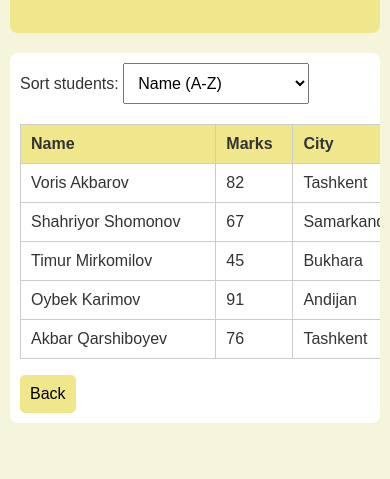
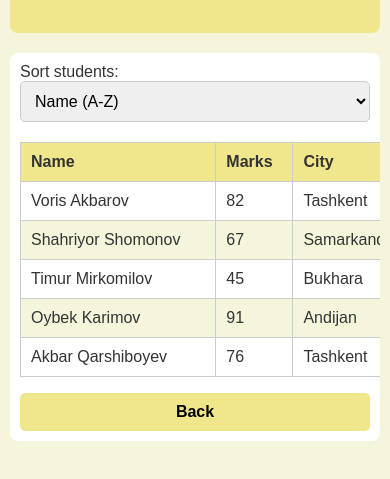
Before and after one commit to Akbar259/csit248-portal-5068, a plain HTML site: page board.html in a window 390 px wide. Shown: the part 179-658 px from the top of the page. Drawn offline with Linux system fonts and the light colour scheme.

Commit message:
Improve responsive styling and form appearance

```diff
--- a/style.css
+++ b/style.css
@@ -1,3 +1,4 @@
+
 /* General styles */
 * {
     box-sizing: border-box;
@@ -36,15 +37,25 @@ form {
 input,
 select,
 button {
+    width: 100%;
     padding: 10px;
     font-size: 16px;
+    border: 1px solid #ccc;
+    border-radius: 5px;
+}
+
+input:focus,
+select:focus {
+    outline: 2px solid khaki;
+    border-color: #b5a642;
 }
 
 button {
     background-color: khaki;
     border: none;
-    border-radius: 5px;
+    font-weight: bold;
     cursor: pointer;
+    transition: background-color 0.2s;
 }
 
 button:hover {
@@ -79,6 +90,10 @@ th {
     background-color: khaki;
 }
 
+tbody tr:nth-child(even) {
+    background-color: #f5f5dc;
+}
+
 /* Mobile-friendly table */
 @media (max-width: 600px) {
     body {
```
